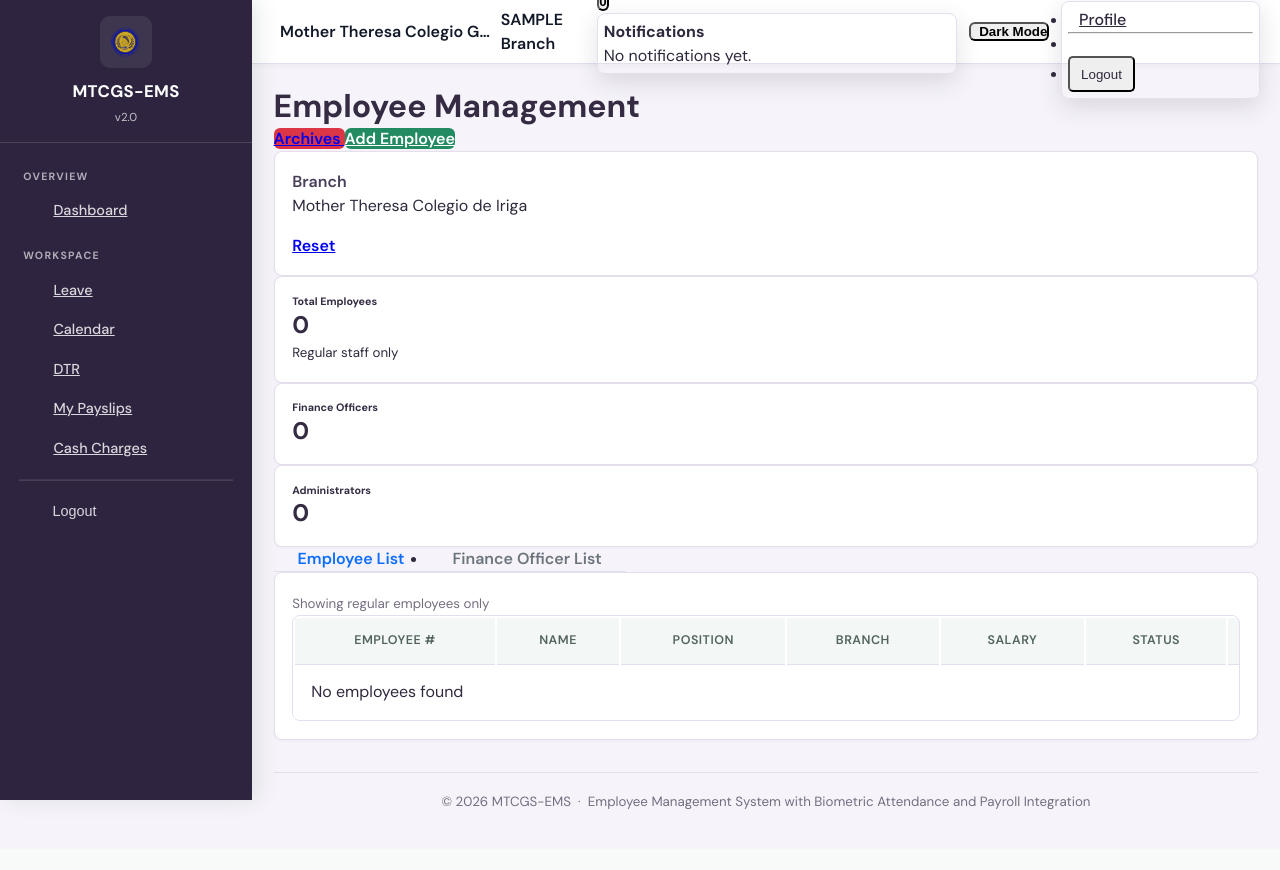
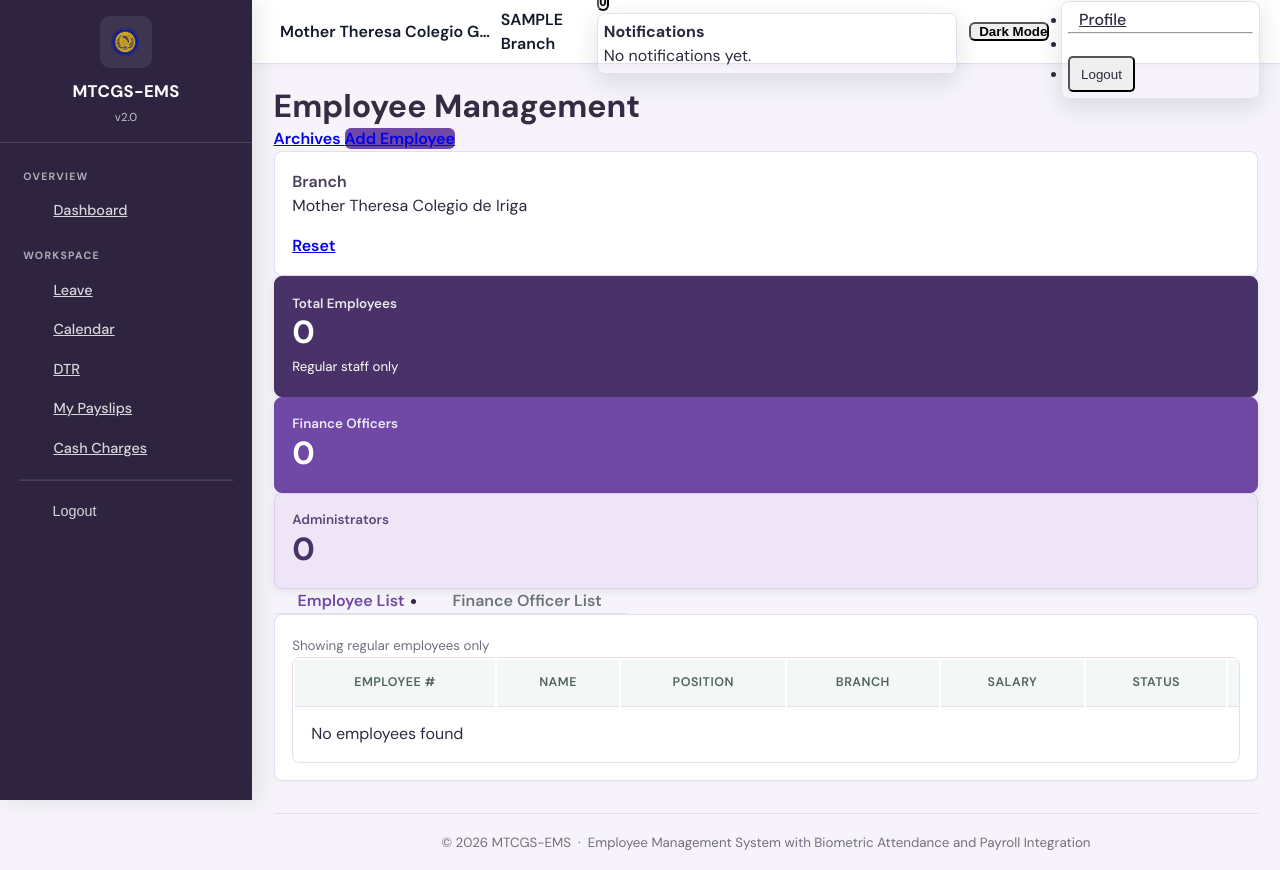
Before and after one commit to boboyjoseph/MTCGS-EMS-TEAM-ENEGMA-BREAKERS, a Laravel app: template resources/views/admin/employees.blade.php in a window 1280 px wide. Shown: the top 870 px of the page. Before the commit the page ends 810 px from the top, so only its background shows below. Run offline with Laravel 12, Linux system fonts and the light colour scheme; the template is opened without the code that fills it, so the values that code supplies are empty; the visitor is signed in with stand-in values (Sample User, id 1); data comes from the database, SQL or seed files in the repository; style sheets or scripts are compiled from the project's sources; parts of the project's set-up code (start-up, migrations or seed data) failed here and were passed over; some libraries are stand-ins or nearby versions.

Commit message:
Refactor employee management page styles and update button classes for improved UI

```diff
--- a/resources/views/admin/employees.blade.php
+++ b/resources/views/admin/employees.blade.php
@@ -9,10 +9,10 @@
             <div class="employee-toolbar d-flex justify-content-between align-items-center mb-4">
                 <h1 class="h3">Employee Management</h1>
                 <div class="employee-actions d-flex gap-2" role="group">
-                    <a href="{{ route('admin.employees-archives') }}" class="btn btn-danger">
+                    <a href="{{ route('admin.employees-archives') }}" class="btn btn-outline-danger">
                         <i class="fas fa-archive"></i> Archives
                     </a>
-                    <a href="{{ route('admin.employee-create') }}" class="btn btn-success">
+                    <a href="{{ route('admin.employee-create') }}" class="btn btn-primary">
                         <i class="fas fa-plus"></i> Add Employee
                     </a>
                 </div>
@@ -50,7 +50,7 @@
 
     <div class="row g-4 mb-4 employee-summary">
         <div class="col-md-4">
-            <div class="card bg-primary text-white">
+            <div class="card employee-stat-card employee-stat-total">
                 <div class="card-body">
                     <h6>Total Employees</h6>
                     <h2 class="mb-0">{{ $totalEmployees ?? 0 }}</h2>
@@ -59,7 +59,7 @@
             </div>
         </div>
         <div class="col-md-4">
-            <div class="card bg-info text-white">
+            <div class="card employee-stat-card employee-stat-finance">
                 <div class="card-body">
                     <h6>Finance Officers</h6>
                     <h2 class="mb-0">{{ $totalFinance ?? 0 }}</h2>
@@ -67,7 +67,7 @@
             </div>
         </div>
         <div class="col-md-4">
-            <div class="card bg-danger text-white">
+            <div class="card employee-stat-card employee-stat-admin">
                 <div class="card-body">
                     <h6>Administrators</h6>
                     <h2 class="mb-0">{{ $totalAdmins ?? 0 }}</h2>
@@ -97,10 +97,62 @@
     </ul>
 
     <style>
-        body.dark-mode .employee-management-page .employee-summary .card {
-            background-color: #8E1EA2 !important;
-            background-image: none !important;
-            border-color: #8E1EA2 !important;
+        .employee-management-page .employee-stat-card {
+            border: 1px solid transparent;
+            box-shadow: 0 2px 8px rgba(62, 39, 88, 0.1);
+        }
+
+        .employee-management-page .employee-stat-card h6,
+        .employee-management-page .employee-stat-card h2,
+        .employee-management-page .employee-stat-card small {
+            color: inherit;
+        }
+
+        .employee-management-page .employee-stat-card h6 {
+            font-size: 0.84rem;
+            font-weight: 600;
+            opacity: 0.88;
+        }
+
+        .employee-management-page .employee-stat-card h2 {
+            font-size: 2rem;
+            font-weight: 700;
+        }
+
+        .employee-management-page .employee-stat-total {
+            background: #493267;
+            border-color: #493267;
+            color: #fff;
+        }
+
+        .employee-management-page .employee-stat-finance {
+            background: #7048a5;
+            border-color: #7048a5;
+            color: #fff;
+        }
+
+        .employee-management-page .employee-stat-admin {
+            background: #eee6f7;
+            border-color: #ded0ed;
+            color: #493267;
+        }
+
+        body.dark-mode .employee-management-page .employee-stat-total {
+            background: #39294c;
+            border-color: #61477c;
+            color: #fff;
+        }
+
+        body.dark-mode .employee-management-page .employee-stat-finance {
+            background: #50366f;
+            border-color: #76599a;
+            color: #fff;
+        }
+
+        body.dark-mode .employee-management-page .employee-stat-admin {
+            background: #30243c;
+            border-color: #5c476e;
+            color: #f2eafb;
         }
 
         .employee-tabs {
@@ -134,8 +186,8 @@
         }
 
         .employee-tabs .nav-link.active {
-            color: #0d6efd;
-            border-bottom-color: #0d6efd;
+            color: var(--primary);
+            border-bottom-color: var(--primary);
         }
 
         .employee-management-page .table-responsive {
@@ -230,7 +282,7 @@
         }
 
         :root[data-bs-theme="dark"] .employee-tabs .nav-link {
-            color: #a9d2ff;
+            color: #d3b9f4;
         }
 
         :root[data-bs-theme="dark"] .employee-tabs .nav-link:hover {
@@ -239,8 +291,8 @@
         }
 
         :root[data-bs-theme="dark"] .employee-tabs .nav-link.active {
-            color: #7dd3fc;
-            border-bottom-color: #7dd3fc;
+            color: #d3b9f4;
+            border-bottom-color: #a985d3;
         }
     </style>
 
```
